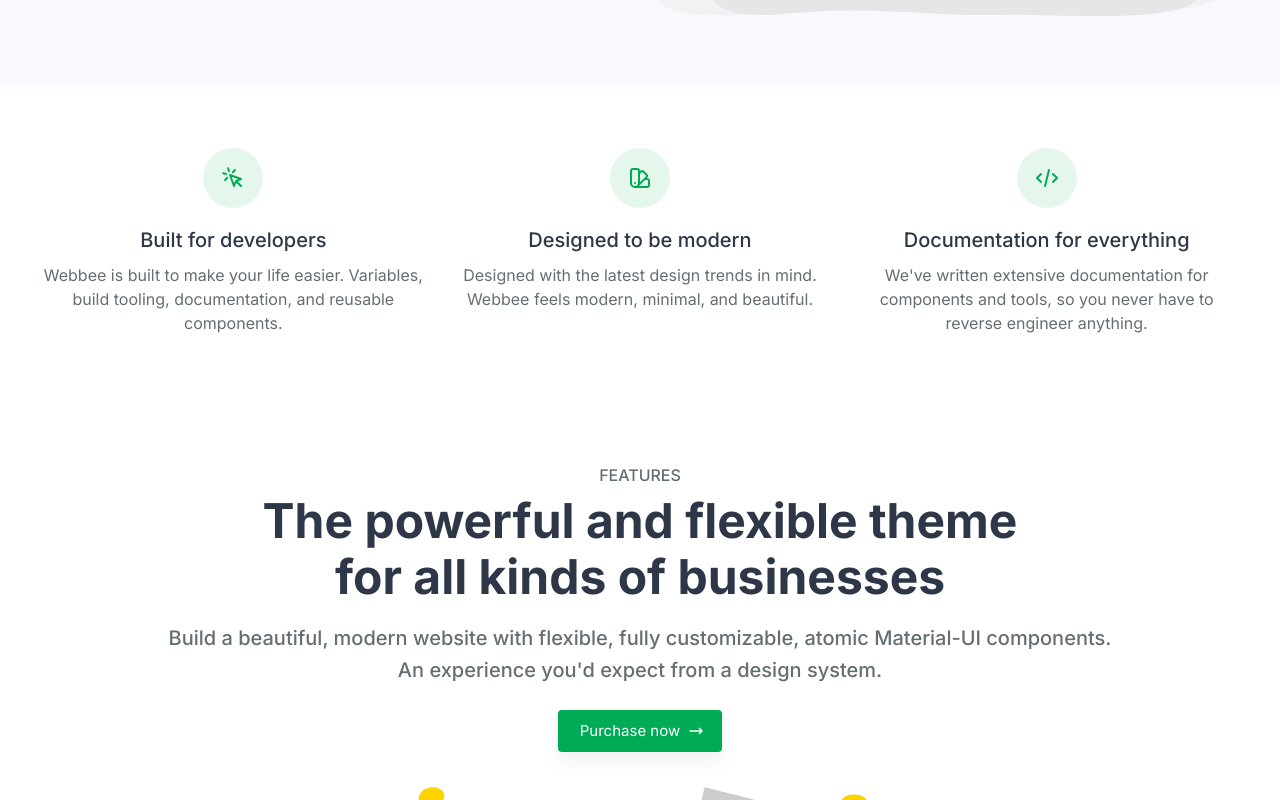
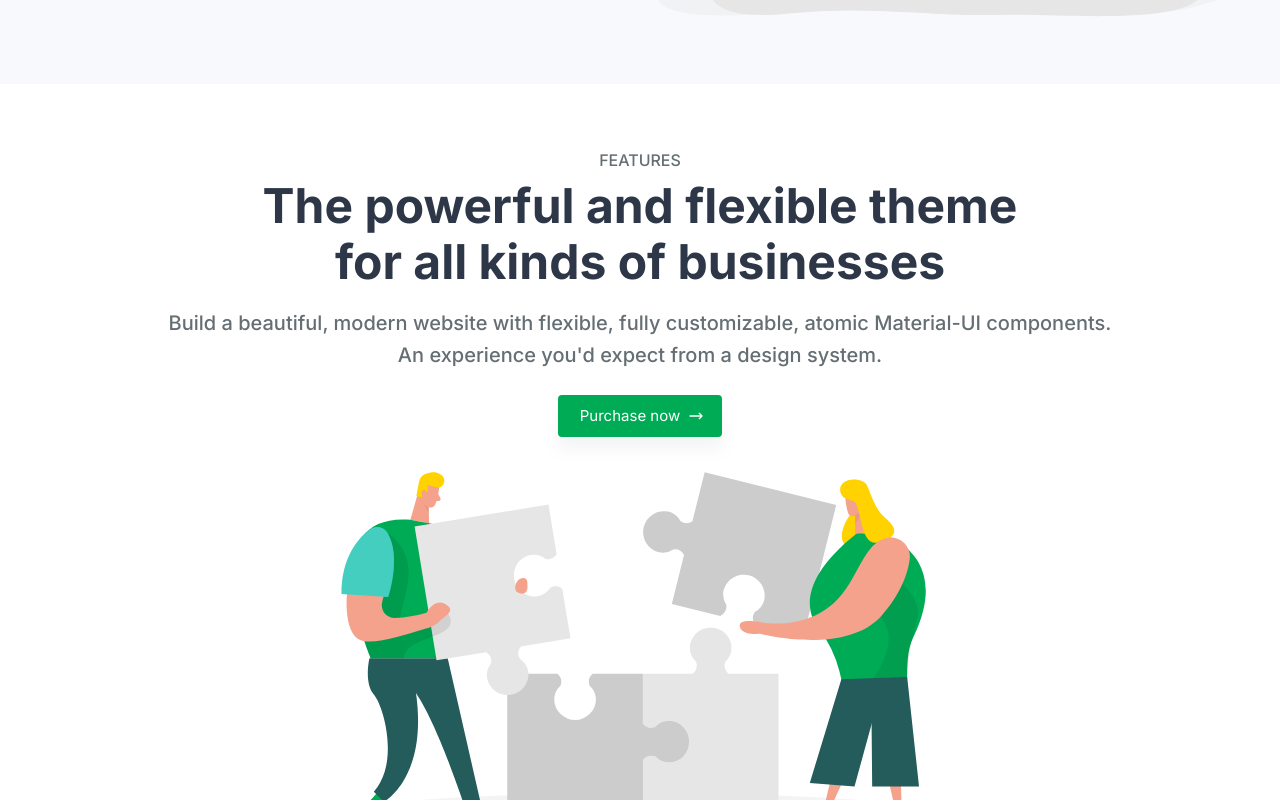
Before and after one commit to Saidiibrahim/webbee-main, a React (Create React App) app: page / in a window 1280 px wide. Shown: the part 600-1400 px from the top of the page. Built offline with nearby package versions, Linux system fonts and the light colour scheme.

Commit message:
Removed highlights 😎

```diff
--- a/src/views/landingPages/Home/Home.js
+++ b/src/views/landingPages/Home/Home.js
@@ -2,7 +2,7 @@ import React from 'react';
 import { useTheme } from '@mui/material/styles';
 import Box from '@mui/material/Box';
 import Container from 'common/Container';
-import { Features, Footer, Hero, Highlights } from './components';
+import { Features, Footer, Hero} from './components';
 
 const Home = () => {
   const theme = useTheme();
@@ -14,9 +14,6 @@ const Home = () => {
         </Container>
       </Box>
       <Container>
-        <Highlights />
-      </Container>
-      <Container>
         <Features />
       </Container>
       <Container>
```
